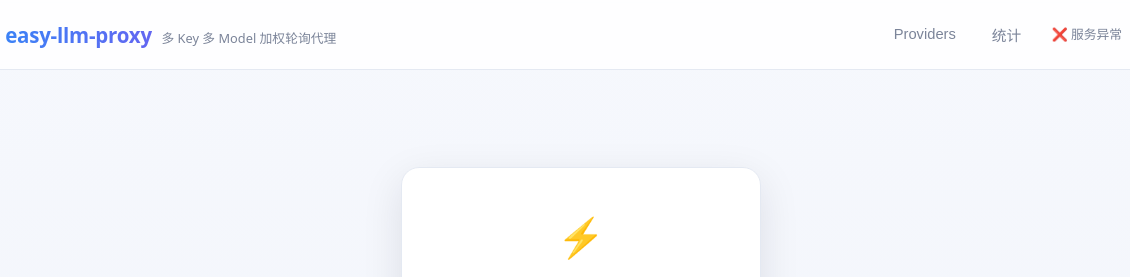
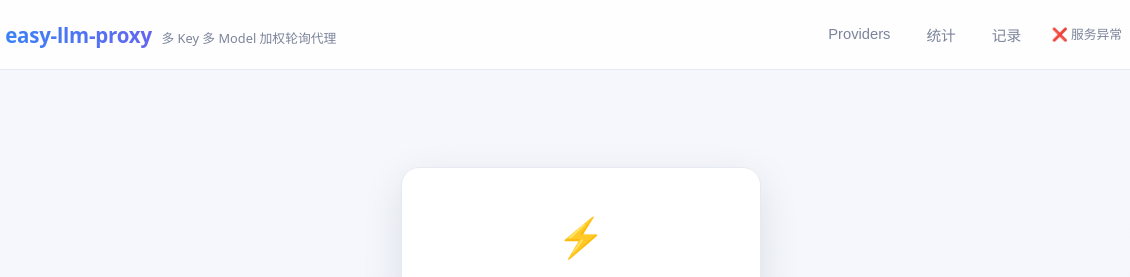
Before and after one commit to kingc0000/easy-llm-proxy, a website: page web/index.html in a window 1280 px wide. Shown: the top 277 px of the page, 59-1189 px from the left. Drawn offline with Linux system fonts and the light colour scheme; no server answers.

Commit message:
fix: 补上缺失的「记录」tab 入口(此前补丁 assert 失败未落盘,记录页在页面内但无导航入口)

```diff
--- a/web/index.html
+++ b/web/index.html
@@ -16,6 +16,7 @@
   <nav>
     <button class="tab active" data-tab="dashboard">Providers</button>
     <button class="tab" data-tab="stats">统计</button>
+    <button class="tab" data-tab="requests">记录</button>
     <span id="health" class="health">…</span>
     <a id="gh-link" class="gh-link" href="https://github.com/kingc0000/easy-llm-proxy" target="_blank" rel="noopener" title="GitHub 项目页">
       <svg viewBox="0 0 16 16" width="17" height="17" fill="currentColor" aria-hidden="true"><path d="M8 0C3.58 0 0 3.58 0 8c0 3.54 2.29 6.53 5.47 7.59.4.07.55-.17.55-.38 0-.19-.01-.82-.01-1.49-2.01.37-2.53-.49-2.69-.94-.09-.23-.48-.94-.82-1.13-.28-.15-.68-.52-.01-.53.63-.01 1.08.58 1.23.82.72 1.21 1.87.87 2.33.66.07-.52.28-.87.51-1.07-1.78-.2-3.64-.89-3.64-3.95 0-.87.31-1.59.82-2.15-.08-.2-.36-1.02.08-2.12 0 0 .67-.21 2.2.82.64-.18 1.32-.27 2-.27s1.36.09 2 .27c1.53-1.04 2.2-.82 2.2-.82.44 1.1.16 1.92.08 2.12.51.56.82 1.27.82 2.15 0 3.07-1.87 3.75-3.65 3.95.29.25.54.73.54 1.48 0 1.07-.01 1.93-.01 2.2 0 .21.15.46.55.38A8.01 8.01 0 0 0 16 8c0-4.42-3.58-8-8-8Z"/></svg>
```
